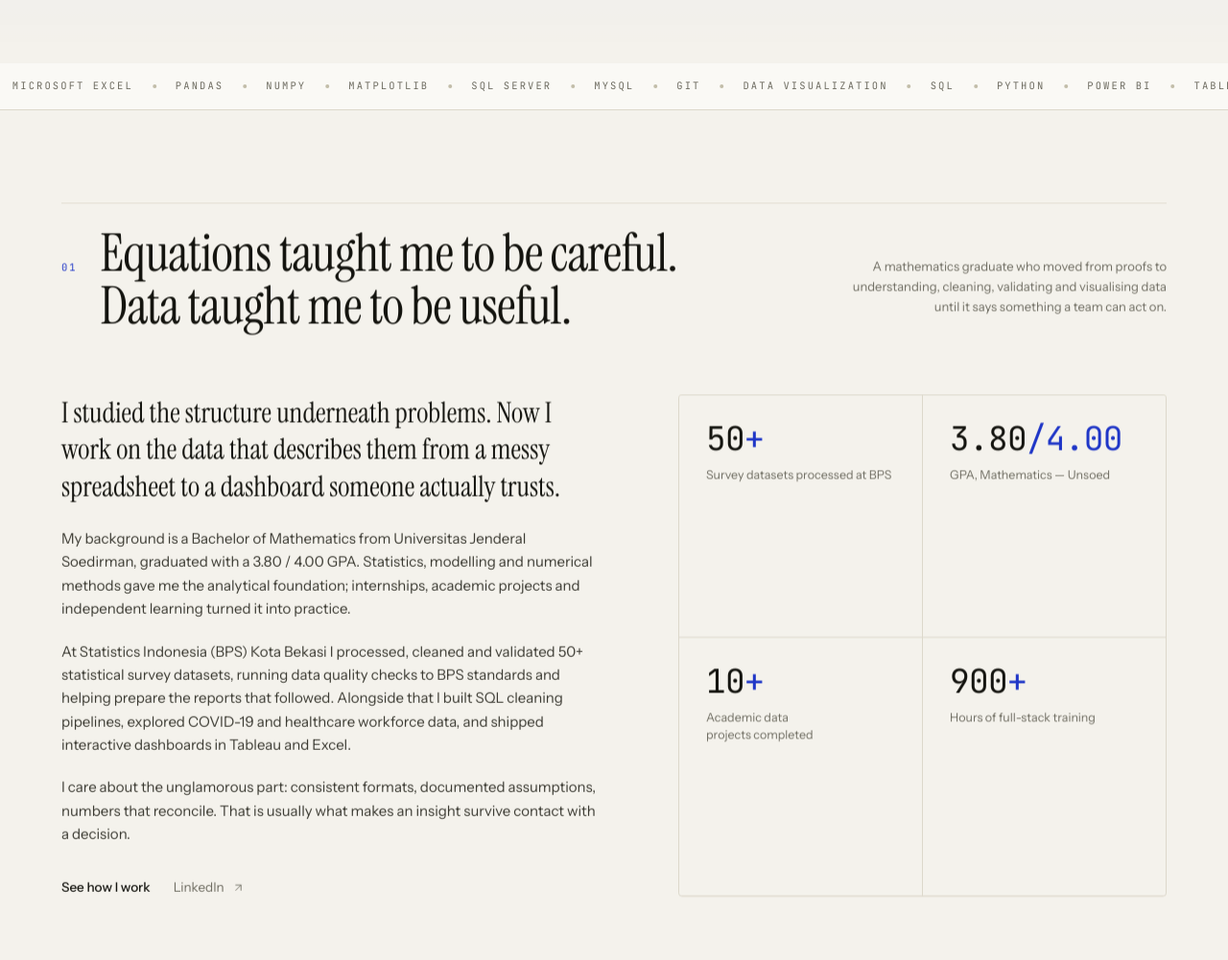
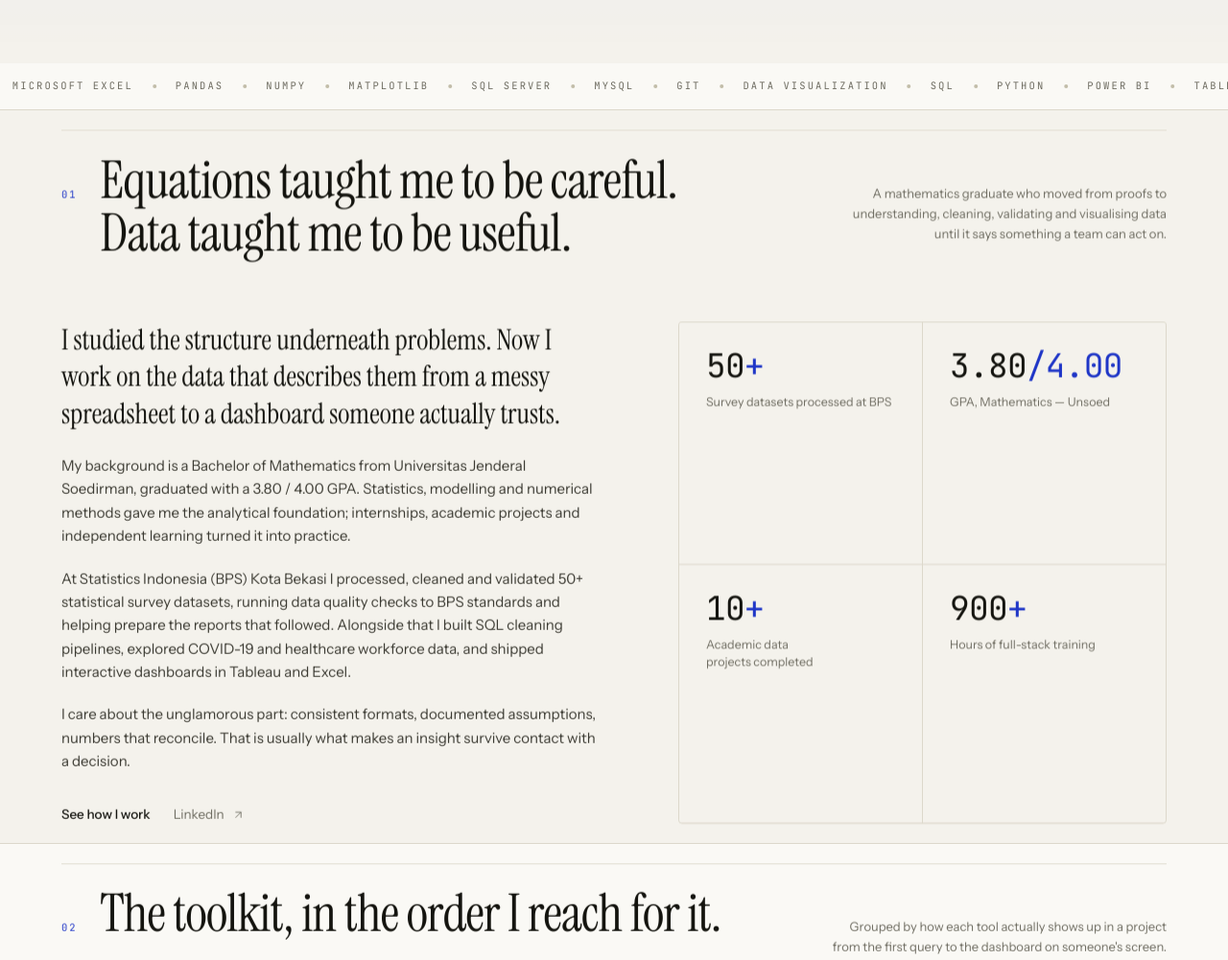
Before and after one commit to agie-nugroho/personal-website, an Astro site: page / in a window 1280 px wide. Shown: the part 734-1735 px from the top of the page at 96% size. Built offline with nearby package versions, Linux system fonts and the light colour scheme; Astro itself is replaced by a stand-in of ours.

Commit message:
Update gap feature again

```diff
--- a/src/styles/global.css
+++ b/src/styles/global.css
@@ -108,7 +108,7 @@
   }
 
   .section-y {
-    @apply py-14 md:py-20 lg:py-24;
+    @apply py-14 md:py-5 lg:py-5;
   }
 
   .eyebrow {
```
